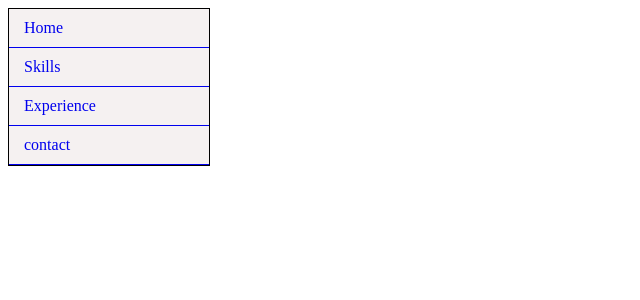
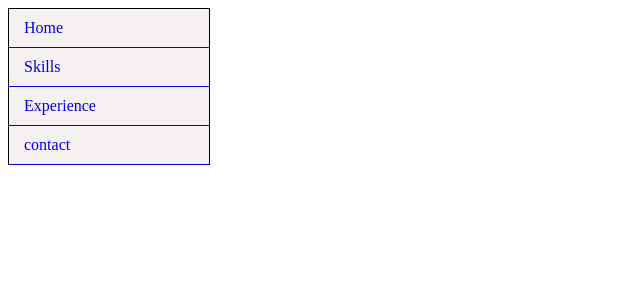
Before and after one commit to coldsober-irene/view, a Python web app: template template/index.html in a window 1280 px wide. Shown: the top 300 px of the page, without its empty margins (0-640 px from the left). Run offline with Jinja, Linux system fonts and the light colour scheme; the template is opened without the code that fills it, so the values that code supplies are empty.

Commit message:
after removing the bottom border on the last nav link

```diff
--- a/template/index.css
+++ b/template/index.css
@@ -18,6 +18,11 @@
     border-bottom: 1px solid;
 }
 
+/* remove the bottom border on the last item */
+.nav-links:last-child{
+    border-bottom: none;
+}
+
 .nav-links li a:hover{
     background-color: gold;
     color:blue;
--- a/template/index.html
+++ b/template/index.html
@@ -4,7 +4,7 @@
     <meta charset="UTF-8">
     <meta http-equiv="X-UA-Compatible" content="IE=edge">
     <meta name="viewport" content="width=device-width, initial-scale=1.0">
-    <link href="/template/index.css" rel="stylesheet">
+    <link href="/view/template/index.css" rel="stylesheet">
     <title>Irene Portifolio</title>
 </head>
 <body>
```
